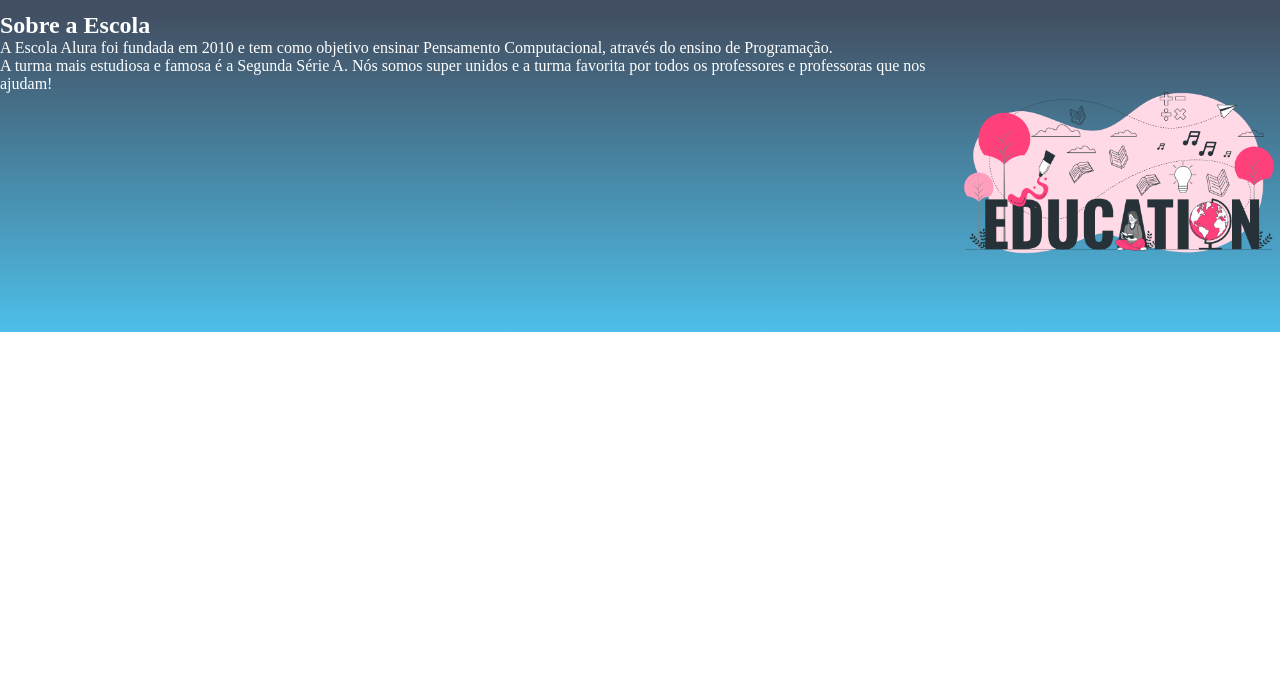
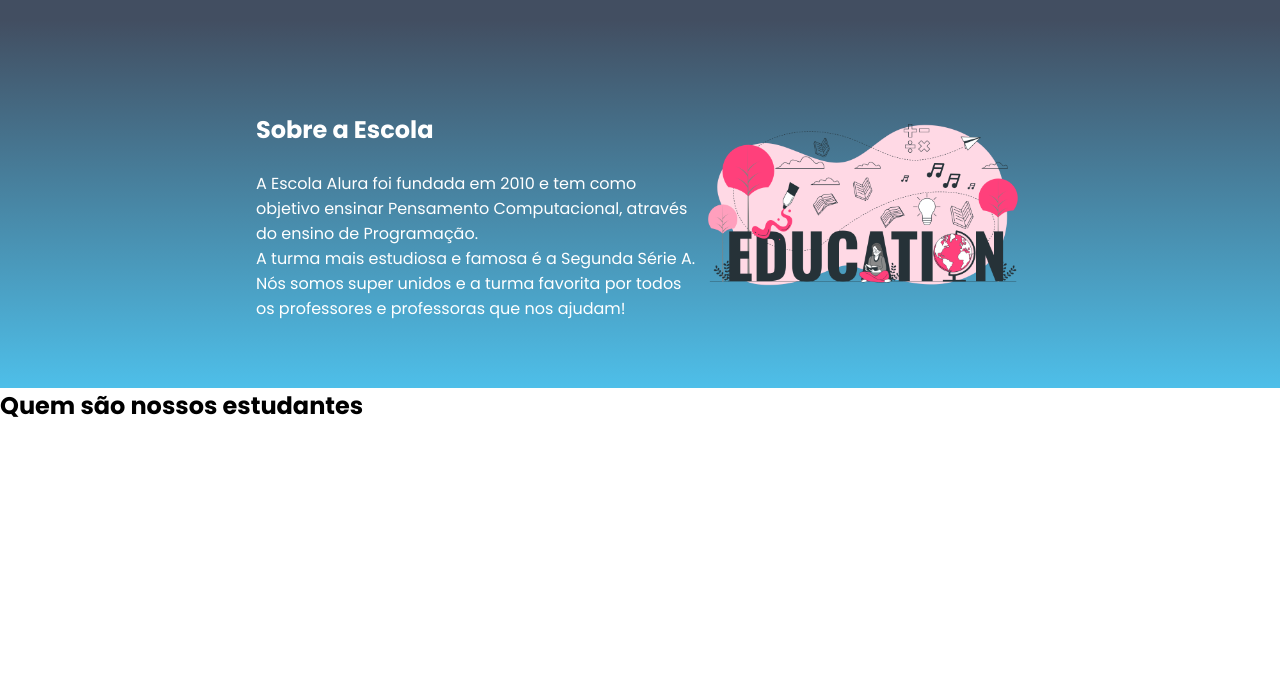
Before and after one commit to anaalves0215/anaamamerdanenhuma, a plain HTML site: page index.html in a window 1280 px wide. Shown: the part 111-800 px from the top of the page. Drawn offline with Linux system fonts and the light colour scheme.

Commit message:
Add files via upload

```diff
--- a/index.html
+++ b/index.html
@@ -6,6 +6,9 @@
     <meta name="viewport" content="width=device-width, initial-scale=1.0">
     <title>Document</title>
     <link rel="stylesheet" href="style.css">
+    <link rel="preconnect" href="https://fonts.googleapis.com">
+<link rel="preconnect" href="https://fonts.gstatic.com" crossorigin>
+<link href="https://fonts.googleapis.com/css2?family=Poppins:ital,wght@0,100;0,200;0,300;0,400;0,500;0,600;0,700;0,800;0,900;1,100;1,200;1,300;1,400;1,500;1,600;1,700;1,800;1,900&display=swap" rel="stylesheet">
 </head>
 <body>
     <header class="cabecalho">
@@ -23,6 +26,13 @@
         </div>
         <img class="escola-imagem" src="Education-bro (1).png" alt="Professora no quadro">
     </section>
+    <section class=”estudante”>
+        <h2 class=”estudante-titulo”>Quem são nossos estudantes</h2>
+        <img src=""
+
+
+    </section>
+
 
 </body>
 </html>
--- a/style.css
+++ b/style.css
@@ -2,6 +2,8 @@
   margin: 0;
   padding: 0;
 }
+
+body{font-family: "Poppins", sans-serif;}
 
 .cabecalho {
   background-color: #424E61;
@@ -30,4 +32,14 @@
   background-image: linear-gradient(#424E61, #4EBFE9);
   color: white;
   display: flex;
+  justify-content: center;
+  align-items: center;
+  padding: 24px 0;
 }
+
+.escola-div-conteudo{
+  width: 35%;
+}
+.escola-titulo{
+  padding: 24px 0;
+}
```
Also changed, not shown: 1 other file.
